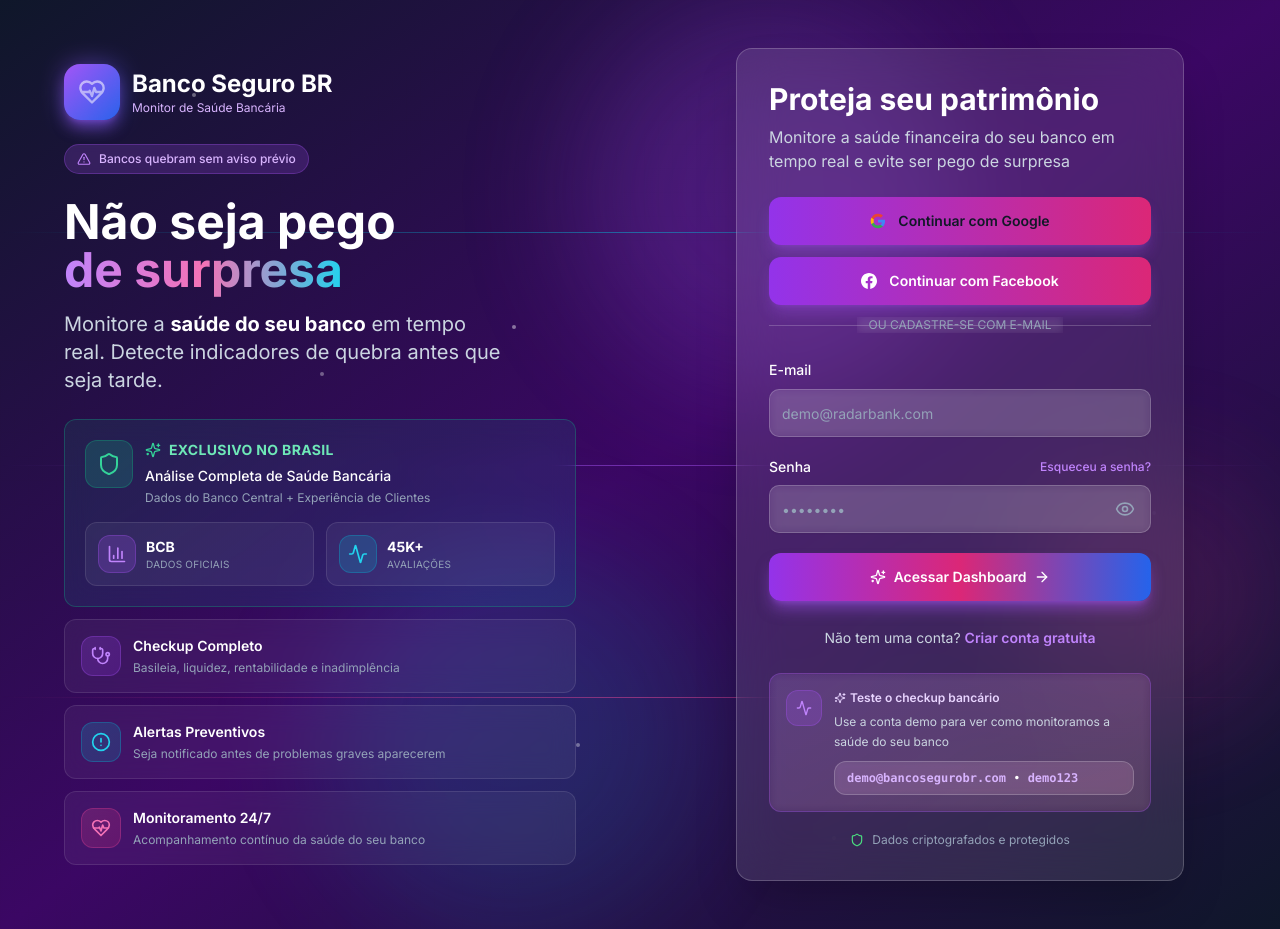
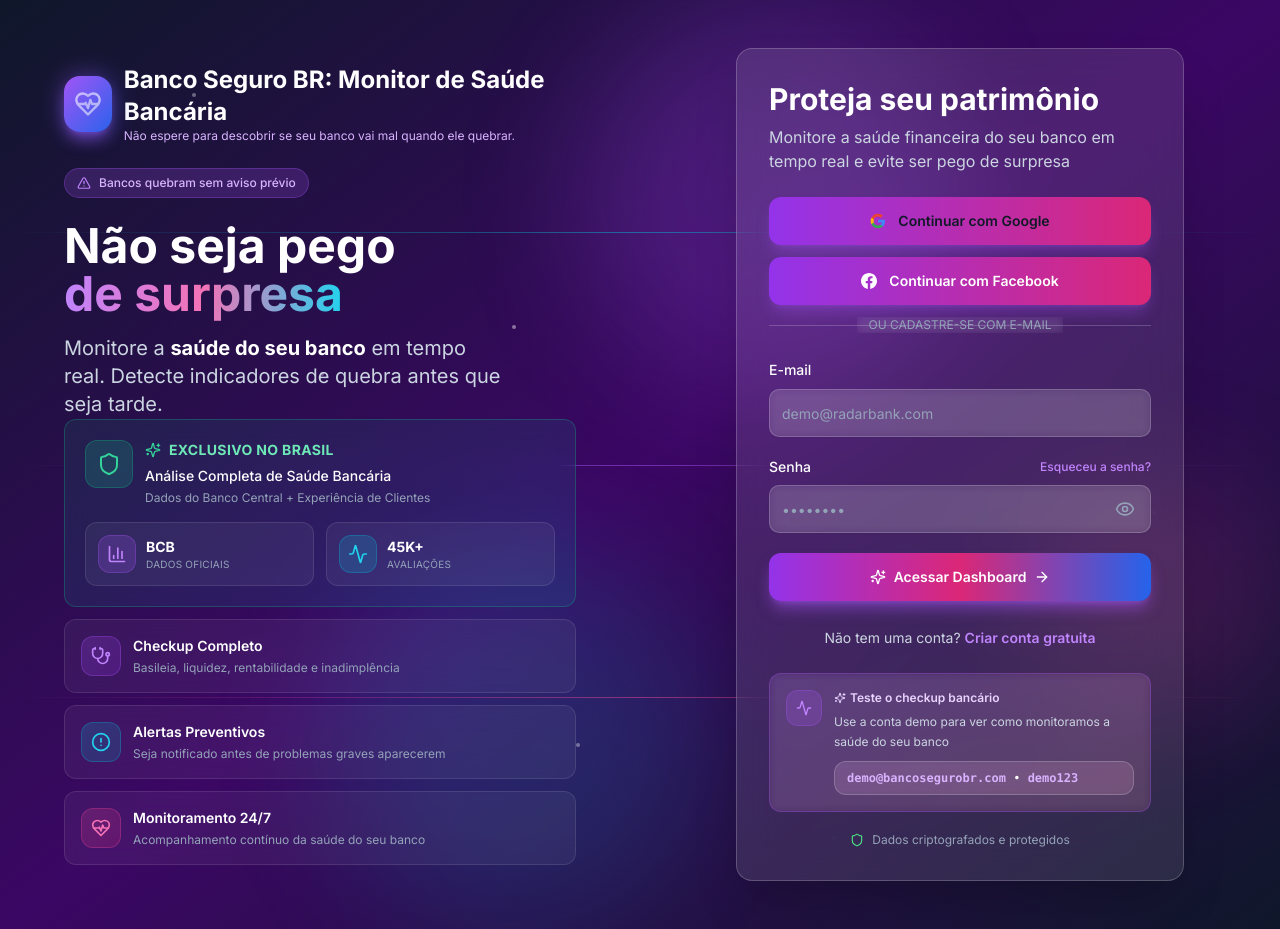
Before and after one commit to victormbm/radarbank, a Next.js app: page /login in a window 1280 px wide. Built offline with nearby package versions, Linux system fonts and the light colour scheme.

Commit message:
alterando logicas de login e registro

```diff
--- a/app/layout.tsx
+++ b/app/layout.tsx
@@ -12,6 +12,10 @@
 export const metadata: Metadata = {
   title: "Banco Seguro BR - Monitor de Saúde Bancária",
   description: "Monitoramento em tempo real da saúde dos bancos com alertas inteligentes",
+  icons: {
+    icon: '/assets/icons/iconFavicon2.png?v=2',
+    apple: '/assets/icons/iconFavicon2.png?v=2',
+  },
 };
 
 export default function RootLayout({
--- a/app/login/page.tsx
+++ b/app/login/page.tsx
@@ -108,8 +108,8 @@
                 <div className="absolute inset-0 rounded-2xl bg-gradient-to-br from-purple-500 to-blue-600 blur-md opacity-50 animate-pulse"></div>
               </div>
               <div>
-                <div className="text-xl xl:text-2xl font-bold">Banco Seguro BR</div>
-                <div className="text-xs text-purple-300">Monitor de Saúde Bancária</div>
+                <div className="text-xl xl:text-2xl font-bold">Banco Seguro BR: Monitor de Saúde Bancária</div>
+                <div className="text-xs text-purple-300">Não espere para descobrir se seu banco vai mal quando ele quebrar.</div>
               </div>
             </div>
 
--- a/app/register/page.tsx
+++ b/app/register/page.tsx
@@ -60,7 +60,7 @@
       const result = await signIn(provider, {
         callbackUrl: '/dashboard',
         redirect: true,
-      }) as unknown as { error?: string };
+      }) as any;
 
       if (result?.error) {
         if (result.error === 'Configuration') {
```
Also changed, not shown: public/assets/README.md (added), public/assets/icons/iconFavicon.png (added), public/assets/icons/iconFavicon2.png (added).
